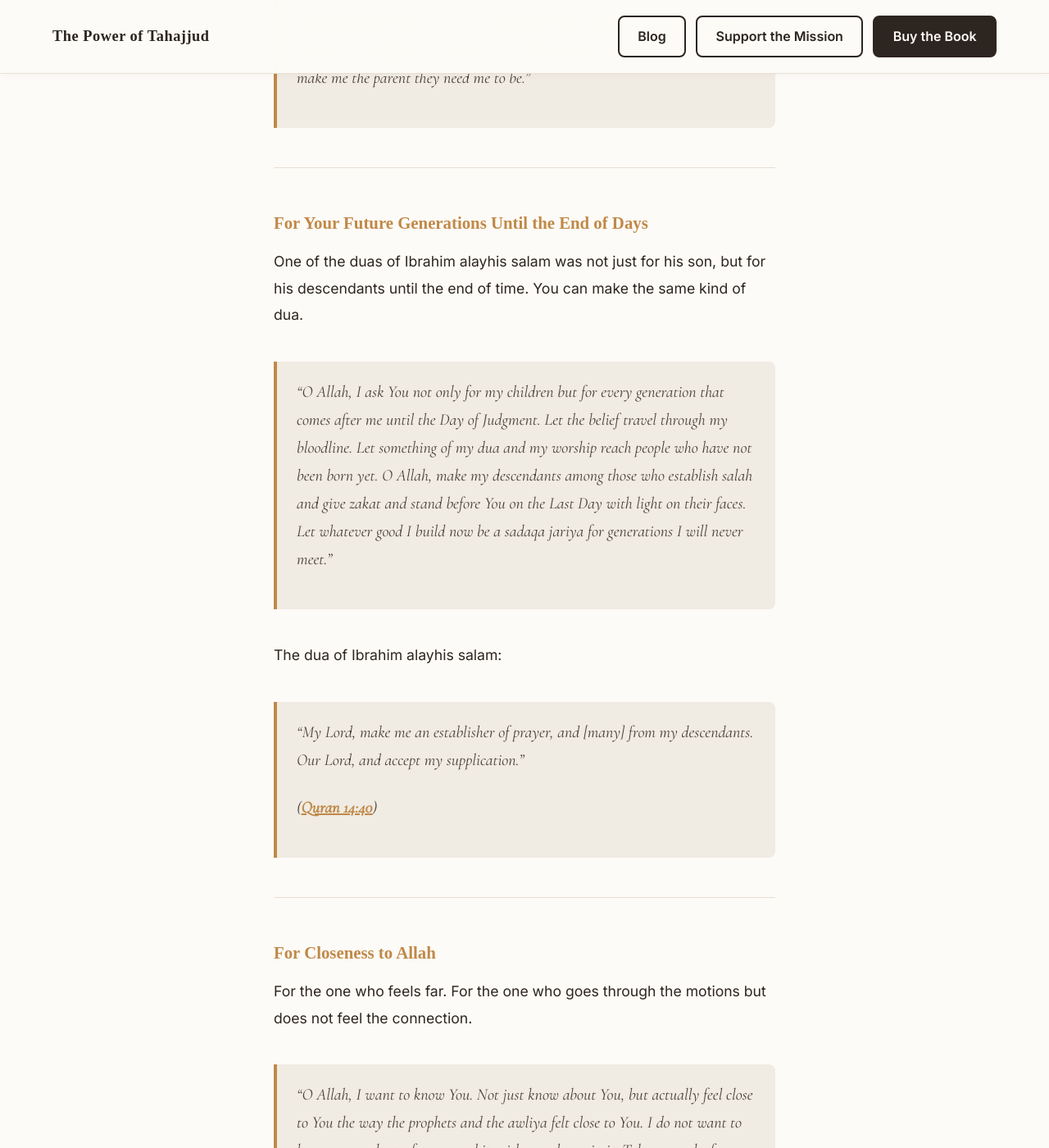
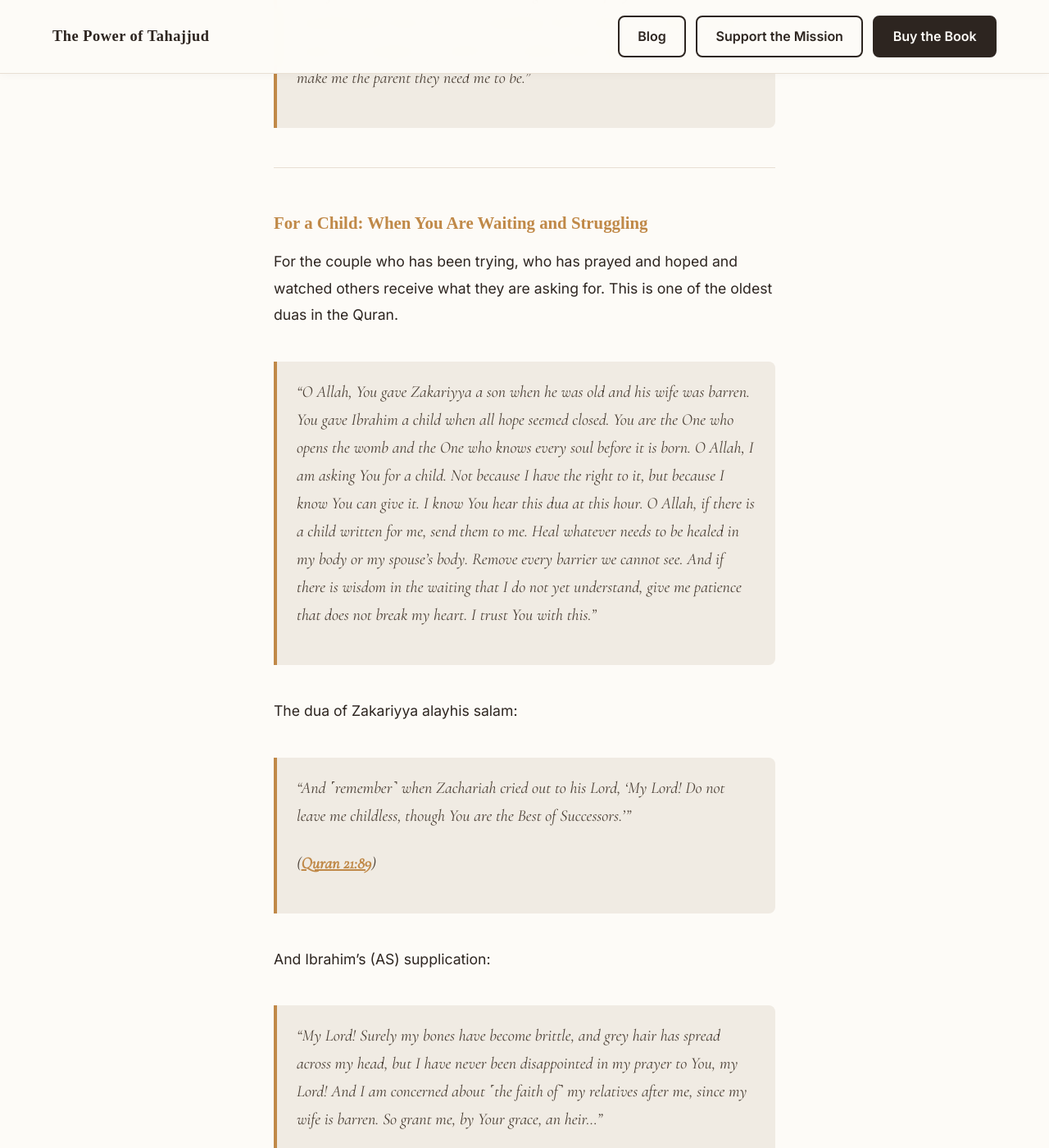
Before and after one commit to Omnitryx-Inc/tahajjud-fe-main, a Jekyll site: the page built from _posts/2026-03-22-tahajjud-dua-list.md, in a window 1280 px wide and 1400 px high, scrolled down 10552 px. Shown: the whole window at 82% size. Built offline with Jekyll 4.4.1, drawn with Linux system fonts in a browser that asks for light colours; some web fonts are replaced; some of the changed text lies outside the part shown.

Commit message:
adjustments

```diff
--- a/_posts/2026-03-22-tahajjud-dua-list.md
+++ b/_posts/2026-03-22-tahajjud-dua-list.md
@@ -173,6 +173,28 @@ For the parent who lies awake worrying about who their children will become.
 
 ---
 
+### For a Child: When You Are Waiting and Struggling
+
+For the couple who has been trying, who has prayed and hoped and watched others receive what they are asking for. This is one of the oldest duas in the Quran.
+
+> *"O Allah, You gave Zakariyya a son when he was old and his wife was barren. You gave Ibrahim a child when all hope seemed closed. You are the One who opens the womb and the One who knows every soul before it is born. O Allah, I am asking You for a child. Not because I have the right to it, but because I know You can give it. I know You hear this dua at this hour. O Allah, if there is a child written for me, send them to me. Heal whatever needs to be healed in my body or my spouse's body. Remove every barrier we cannot see. And if there is wisdom in the waiting that I do not yet understand, give me patience that does not break my heart. I trust You with this."*
+
+The dua of Zakariyya alayhis salam:
+
+> *"And ˹remember˺ when Zachariah cried out to his Lord, 'My Lord! Do not leave me childless, though You are the Best of Successors.'"*
+>
+> ([Quran 21:89](https://quran.com/21/89))
+
+And Ibrahim's (AS) supplication:
+
+> *"My Lord! Surely my bones have become brittle, and grey hair has spread across my head, but I have never been disappointed in my prayer to You, my Lord! And I am concerned about ˹the faith of˺ my relatives after me, since my wife is barren. So grant me, by Your grace, an heir..."*
+>
+> ([Quran 19:4-5](https://quran.com/19/4))
+
+Say it. Say it again. He was answered.
+
+---
+
 ### For Your Future Generations Until the End of Days
 
 One of the duas of Ibrahim alayhis salam was not just for his son, but for his descendants until the end of time. You can make the same kind of dua.
```
